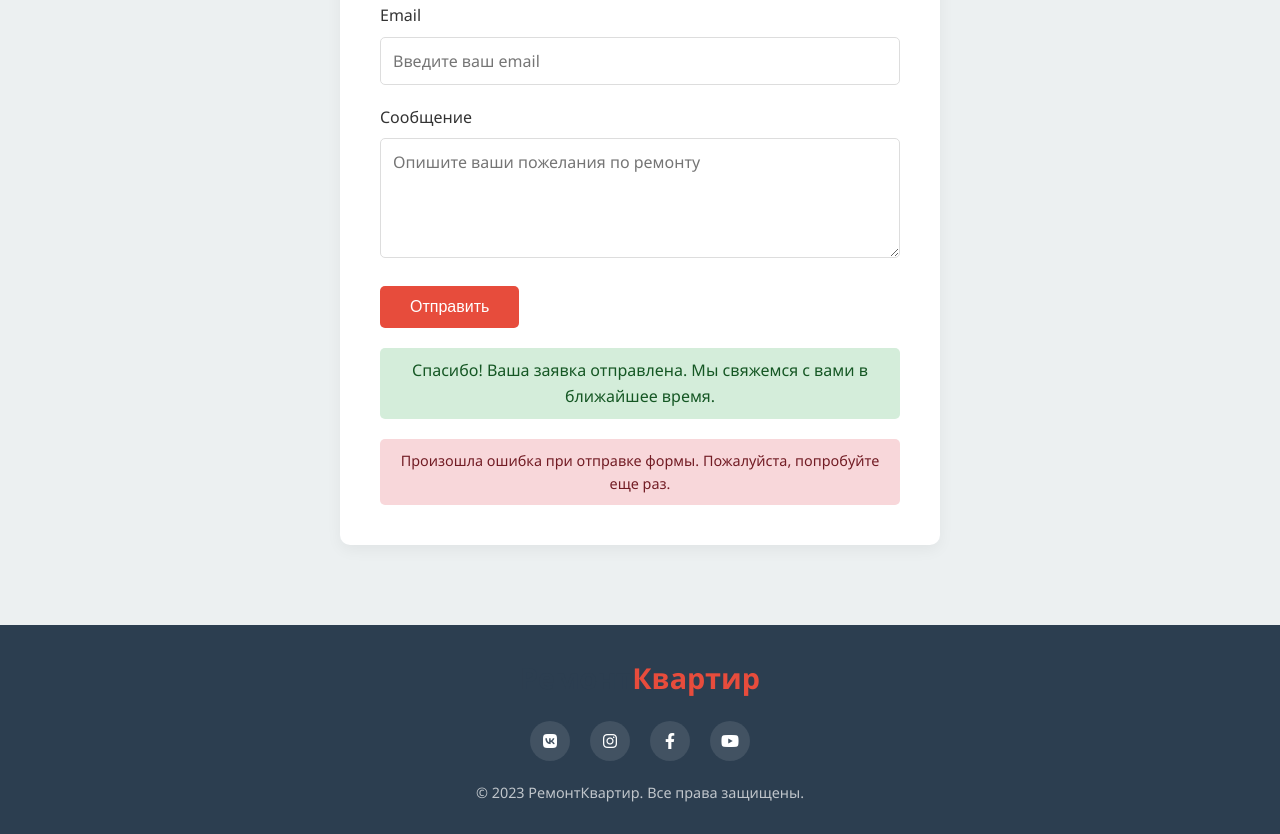
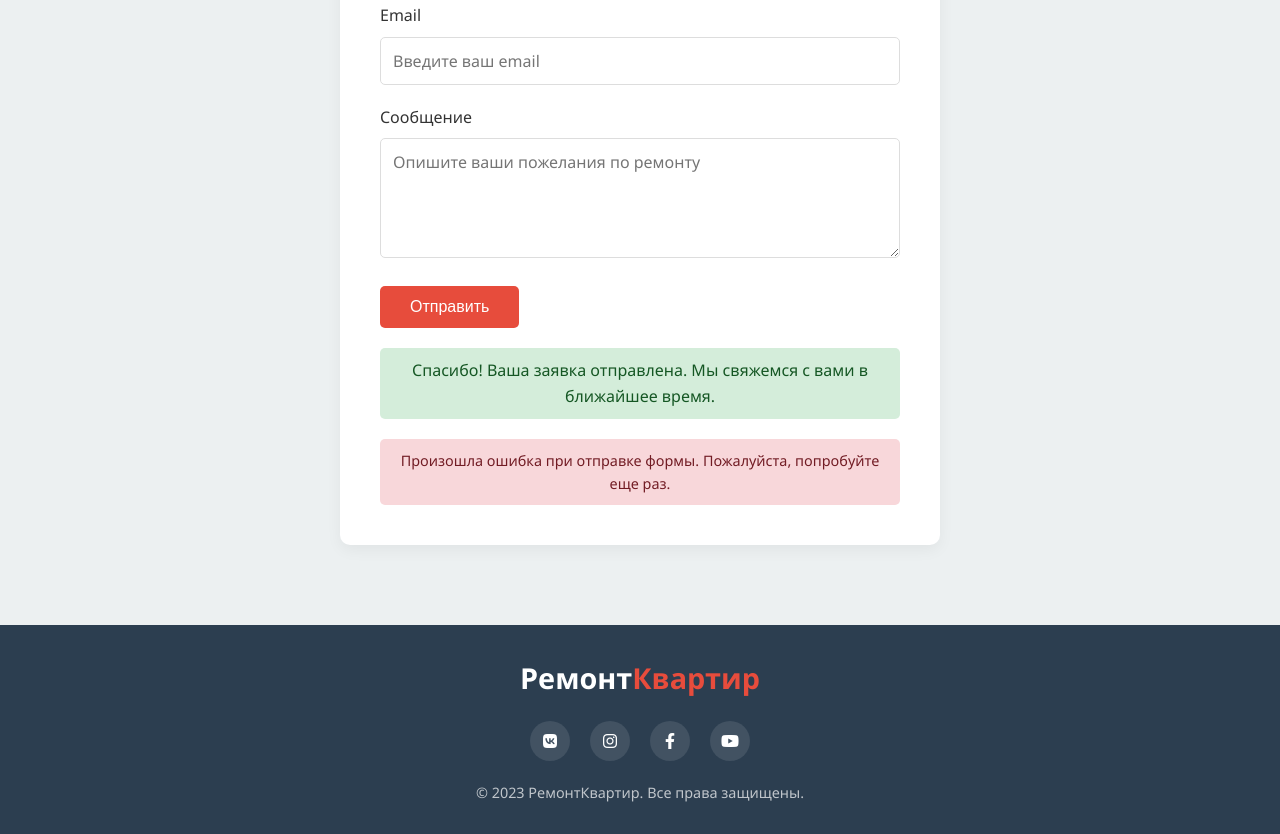
Before and after one commit to Chebyrek-18/js, a plain HTML site: page distant/index.html in a window 1280 px wide. Shown: the part 4238-5072 px from the top of the page. Drawn offline with Linux system fonts and the light colour scheme.

Commit message:
Update style.css

```diff
--- a/distant/assets/css/style.css
+++ b/distant/assets/css/style.css
@@ -97,6 +97,12 @@
        font-size: 1.8rem;
        font-weight: 700;
        color: var(--primary-color);
+   }
+
+   footer .logo {
+       font-size: 1.8rem;
+       font-weight: 700;
+       color: white;
    }
 
    .logo span {
```
